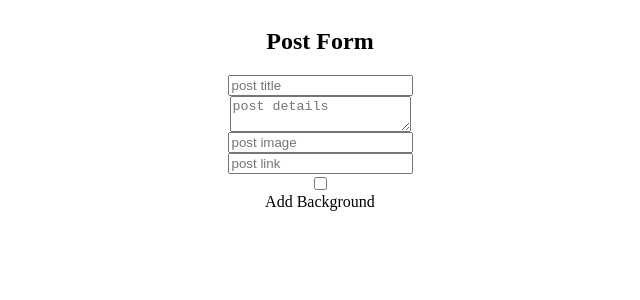
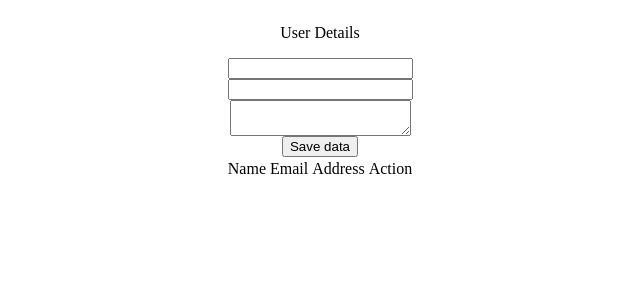
Before and after one commit to Kozak-Volodymyr/Angular_course, an Angular app: page / in a window 1280 px wide. Shown: the top 300 px of the page, without its empty margins (320-960 px from the left). Built offline with nearby package versions, Linux system fonts and the light colour scheme.

Commit message:
Section 3

```diff
--- a/src/app/app.component.css
+++ b/src/app/app.component.css
@@ -11,4 +11,15 @@
 .form {
     display: flex;
     flex-direction: column;
+    justify-content: center;
+    align-items: center;
+    width: '100px';
+    height: '100px';
 }
+.main{
+    color: red;
+
+}
+.text-weight{
+    font-family: 'Lucida Sans', 'Lucida Sans Regular', 'Lucida Grande', 'Lucida Sans Unicode', Geneva, Verdana, sans-serif;
+}
--- a/src/app/app.component.html
+++ b/src/app/app.component.html
@@ -1,29 +1,62 @@
-<!-- <h1 [class.text-red]="bool">Angular App</h1>
-<app-navbar></app-navbar>
-<h1 [style.color]="bool? 'red' : 'brown'">Style Binding</h1>
-<p>{{message}}</p>
-<!-- <app-post [fromParent]="parentMessage" (messageEvent)="receiveMessage($event)"></app-post> -->
-<!-- <p>{{fromChild}}</p> -->
-<!-- <img [src]='imgUrl' height='400px' width='600px' alt="no no no " />
-<!-- event binding
-<button (click)="changeColor()">Change color</button>
-<!-- event filtering
-<input type="text" (keyup.enter)="onKeyup(username.value)" #username/>
-<input type="text" [(ngModel)]="userName" (keyup)="onKeyup2()">
-<!-- one way vs two way data binding
-<input type="text" [value]='textValue' >
-<input type="text" [(ngModel)]="textValue" > -->
-<div class="main-form">
- <h2>Post Form</h2>
+<!-- <p>{{postArray}}</p>
+<button (click)="addNew()">Button</button>
+<div *ngIf="objArray.length>0; then postList else noData"></div>
 
-  <input type="text"  placeholder="post title"  [(ngModel)]="postTitle" (keyup)="changeTitle()">
-  <textarea placeholder="post details" [(ngModel)]='postDetails'>
-  </textarea>
-  <input type="text" placeholder="post image" [(ngModel)]='imageUrl' />
-  <input type="text" placeholder="post link" [(ngModel)]='linkUrl' />
-  <input type="checkbox" (click)="changeBackground()">Add Background
+<ng-template #postList>
+  <ul>
+  <li *ngFor="let post of objArray;let i=index">{{ i+' ' }}{{ post.postTitle }}
+    <button (click)="deleteNew(i)">Delete</button>
+  </li>
+</ul>
 
-<p [style.background]="changeColor? 'yellow':'white' ">{{postTitle}}</p>
- <img [src]="imageUrl" />
- <a [href]="linkUrl">{{linkUrl?"More link":''}}</a>
+</ng-template>
+<ng-template #noData>
+  <p>There is not data</p>
+</ng-template>
+ -->
+<!-- <div>
+  <button (click)="onClick('step 1')">Step 1</button>
+  <button (click)="onClick('step 2')">Step 2</button>
+  <button (click)="onClick('step 3')">Step 3</button>
 </div>
+<br>
+<div [ngSwitch]="stepForm">
+<div *ngSwitchCase="'step 1'">Step 1 Form</div>
+<div *ngSwitchCase="'step 2'">Step 2 Form</div>
+<div *ngSwitchCase="'step 3'">Step 3 Form</div>
+<div *ngSwitchDefault>Nothing</div>
+</div>
+
+<p>NgStyle</p>
+<h1 [style.color]="isActive?'red':'black'"
+[style.textTransform]="isActive?'uppercase':'lowerCase'">Angular</h1>
+<button (click)='changeActive()'>Button</button>
+<h1 [ngStyle]="{
+  color:isActive?'red':'black',
+  textTransform:isActive?'uppercase':'lowerCase'
+
+}">NgStyleBinding</h1>
+<h1 [ngClass]="{'main':isActive,
+'text-weight':isActive}">NgClassBinding</h1> -->
+<div class="form">
+<p>User Details</p>
+<input type="text" [(ngModel)]="username" [value]="username" />
+<input type="text" [(ngModel)]="email" [value]="email" />
+<textarea width="100px" height="50px" [(ngModel)]="details" [value]='details'></textarea>
+<button (click)="changeData()">Save data</button>
+<table>
+  <tr>
+    <td>Name</td>
+    <td>Email</td>
+    <td>Address</td>
+    <td>Action</td>
+  </tr>
+  <tr *ngFor="let user of objArray;let i=index">
+    <td>{{i}}</td>
+    <td>{{user.username}}</td>
+    <td>{{user.email}}</td>
+    <td>{{user.details}}</td>
+    <td><button (click)="deleteItem(i)">Delete</button></td>
+  </tr>
+</table>
+</div>
--- a/src/app/app.component.ts
+++ b/src/app/app.component.ts
@@ -1,5 +1,24 @@
 import { Component,ViewChild,AfterViewInit } from '@angular/core';
 import { PostComponent } from './post/post.component';
+class Post{
+  id:number;
+  postTitle:string
+}
+interface User{
+  username?:string,
+  email?:string,
+  details?:string
+}
+class UserDetails implements User{
+  username?: string;
+  email?: string;
+  details?: string;
+  constructor(username,email,details){
+    this.username=username
+    this.details=details
+    this.email=email
+  }
+}
 @Component({
   selector: 'app-root',
   templateUrl: './app.component.html',
@@ -7,34 +26,47 @@ import { PostComponent } from './post/post.component';
 })
 
 export class AppComponent {
- /*  message:string='Message From Typescript';
-  imgUrl:string='https://www.seiu1000.org/sites/main/files/main-images/camera_lense_0.jpeg'
-  bool:boolean=true;
-  textValue:string='text value';
+  username:string;
+  email:string;
+  details:string;
+/* objArray:Array<Post>=[
+   {id:1,postTitle:'Post 1'},
+  {id:2,postTitle:'Post 2'},
+  {id:3,postTitle:'Post 3'},
+] */
+objArray:Array<UserDetails>=[];
+stepForm:string='Nothing';
 
-  userName:string;
-  changeColor(){
-    this.bool=!this.bool;
-  }
-  onKeyup(username){
-    console.log(username)
-  }
-  onKeyup2(){
-    console.log(this.userName)
-  }
+constructor(){
+  /* for(let i=0;i<this.postArray.length;i++){
+    console.log(this.postArray[i]);
+  } */
+}
 
- */
-postTitle:string;
-postDetails:string;
-imageUrl:string;
-linkUrl:string;
-changeColor:boolean;
-changeTitle(){
-  console.log(this.postTitle);
-
+/* addNew(){
+  this.objArray.push({id:6,postTitle:'Post 6'})
 }
-changeBackground(){
-  this.changeColor=!this.changeColor
-  console.log(this.changeColor)
+deleteNew(i){
+  this.objArray.splice(i,1);
+  console.log(this.objArray)
+} */
+/* onClick(str){
+  this.stepForm=str;
+}
+isActive:boolean=true;
+changeActive(){
+  this.isActive=!this.isActive
+} */
+changeData(){
+ this.objArray.push(new UserDetails(this.username,this.email,this.details));
+ console.log(this.objArray)
+ this.username='';
+ this.details='';
+ this.email='';
+}
+deleteItem(id){
+  this.objArray=this.objArray.filter((item,index)=>{
+    index!=id
+  })
 }
 }
```
